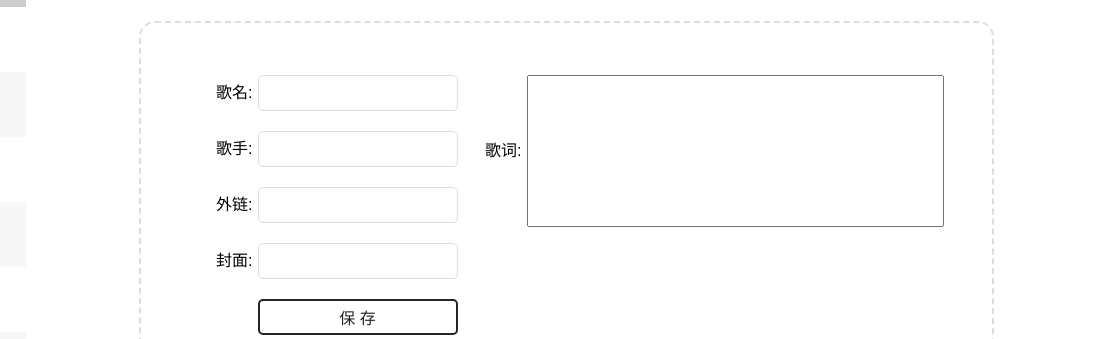
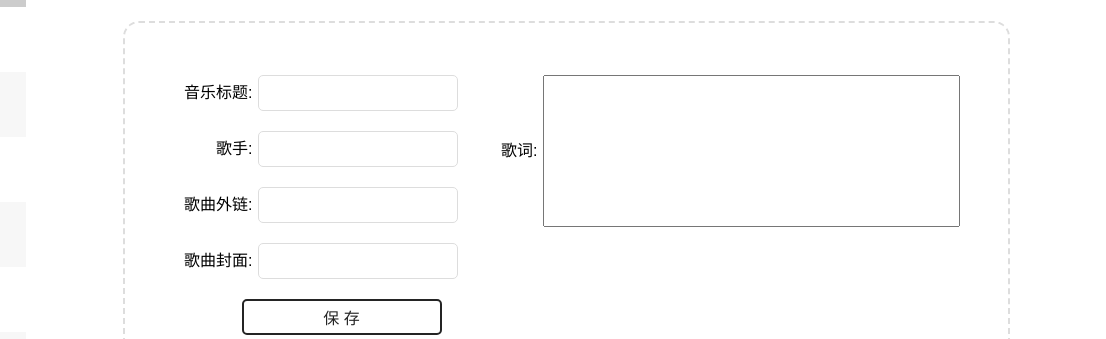
Before and after one commit to strugglebak/music, a website: page src/admin.html in a window 1280 px wide. Shown: the part 134-473 px from the top of the page, 174-1280 px from the left. Drawn offline with Linux system fonts and the light colour scheme.

Commit message:
修改了 label 宽度

```diff
--- a/src/admin.html
+++ b/src/admin.html
@@ -315,7 +315,7 @@
                     <form class="form">
                         <div class="column">
                             <div class="row">
-                                <label>歌名:</label>
+                                <label>音乐标题:</label>
                                 <input type="text">
                             </div>
                             <div class="row">
@@ -323,11 +323,11 @@
                                 <input type="text">
                             </div>
                             <div class="row">
-                                <label>外链:</label>
+                                <label>歌曲外链:</label>
                                 <input type="text">
                             </div>
                             <div class="row">
-                                <label>封面:</label>
+                                <label>歌曲封面:</label>
                                 <input type="text">
                             </div>
                             <div class="row actions">
--- a/src/css/default.css
+++ b/src/css/default.css
@@ -47,7 +47,7 @@ body { font-size: 14px; line-height: 1.5; font-family: Arial, Helvetica, sans-se
 /* .content > main > .form */
 .content > main .form { border: 2px dashed #ddd; border-radius: 16px; padding: 2em 3em; display: flex; height: 365px; }
 .content > main .form > .column .row { margin: 20px 0; display: flex; }
-.content > main .form > .column .row label { width: 4em; display: flex; justify-content: flex-end; align-items: center; margin-right: 5px; }
+.content > main .form > .column .row label { width: 5em; display: flex; justify-content: flex-end; align-items: center; margin-right: 5px; }
 .content > main .form > .column .row input[type="text"] { padding: 3px 8px; border-radius: 5px; border: 1px solid #ddd; height: 36px; width: 200px; }
 .content > main .form > .column .row.actions { margin-left: calc(4em + 5px); }
 .content > main .form > .column .row button { font-size: 16px; height: 36px; width: 200px; padding-left: 10px; padding-right: 10px; border-radius: 5px; border: 2px solid #242424; background-color: white; color: #242424; }
```
